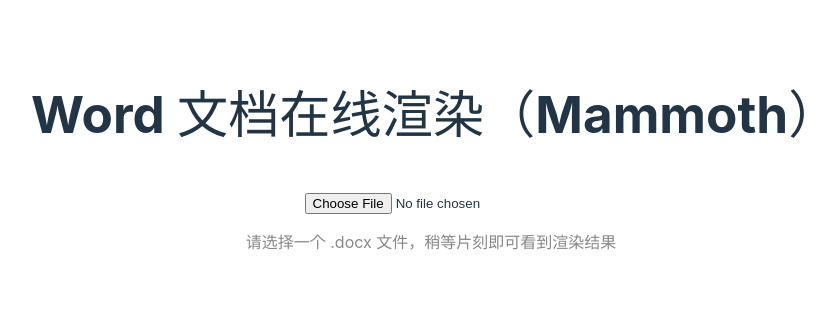
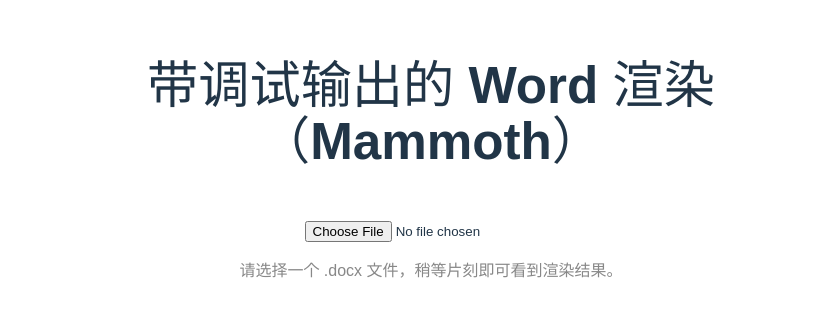
Before and after one commit to lu145zgg/word--vue, a Vue app: page / in a window 1280 px wide. Shown: the part 239-556 px from the top of the page, without its empty margins (209-1044 px from the left). Built offline with nearby package versions, Linux system fonts and the light colour scheme.

Commit message:
初步渲染

```diff
--- a/src/App.vue
+++ b/src/App.vue
@@ -1,13 +1,11 @@
 <template>
   <div class="container">
-    <h1>Word 文档在线渲染（Mammoth）</h1>
+    <h1>带调试输出的 Word 渲染（Mammoth）</h1>
     <input type="file" accept=".docx" @change="onFileChange" />
 
-    <!-- 如果 htmlContent 非空，就用 v-html 渲染 -->
+    <!-- 渲染区域：如果有 HTML，就用 v-html 显示 -->
     <div v-if="htmlContent" class="docx-container" v-html="htmlContent"></div>
-
-    <!-- 如果没选文件时，给个提示 -->
-    <p v-else class="tip">请选择一个 .docx 文件，稍等片刻即可看到渲染结果</p>
+    <p v-else class="tip">请选择一个 .docx 文件，稍等片刻即可看到渲染结果。</p>
   </div>
 </template>
 
@@ -15,10 +13,12 @@
 import { ref } from 'vue'
 import mammoth from 'mammoth'
 
+// 用来存放转换后的 HTML
 const htmlContent = ref('')
 
-async function onFileChange(evt) {
-  const file = evt.target.files[0]
+async function onFileChange(evt: Event) {
+  const input = evt.target as HTMLInputElement
+  const file = input.files?.[0]
   if (!file) return
 
   try {
@@ -28,7 +28,10 @@
     // 2. 调用 mammoth 转 HTML
     const { value: html } = await mammoth.convertToHtml({ arrayBuffer })
 
-    // 3. 将生成的 HTML 注入页面
+    // 3. 在这里打印出 Mammoth 的原始 HTML 输出，方便调试
+    console.log('【Mammoth 输出的 HTML】：', html)
+
+    // 4. 注入页面
     htmlContent.value = html
   }
   catch (err) {
@@ -42,7 +45,7 @@
 .container {
   max-width: 800px;
   margin: 2rem auto;
-  font-family: -apple-system, BlinkMacSystemFont, "Segoe UI", Roboto, "Helvetica Neue", Arial, sans-serif;
+  font-family: sans-serif;
   padding: 1rem;
 }
 input[type="file"] {
@@ -57,6 +60,11 @@
   padding: 1rem;
   border: 1px solid #ddd;
   background: #fafafa;
+  color: #000
+}
+
+.docx-container * {
+  color: inherit !important;
 }
 /* 基本段落间距 */
 .docx-container p {
@@ -73,4 +81,11 @@
   border: 1px solid #ccc;
   padding: 0.5em;
 }
+/* 图片自适应宽度 */
+.docx-container img {
+  display: block;
+  margin: 0.5em auto;
+  max-width: 100%;
+  height: auto;
+}
 </style>
```
